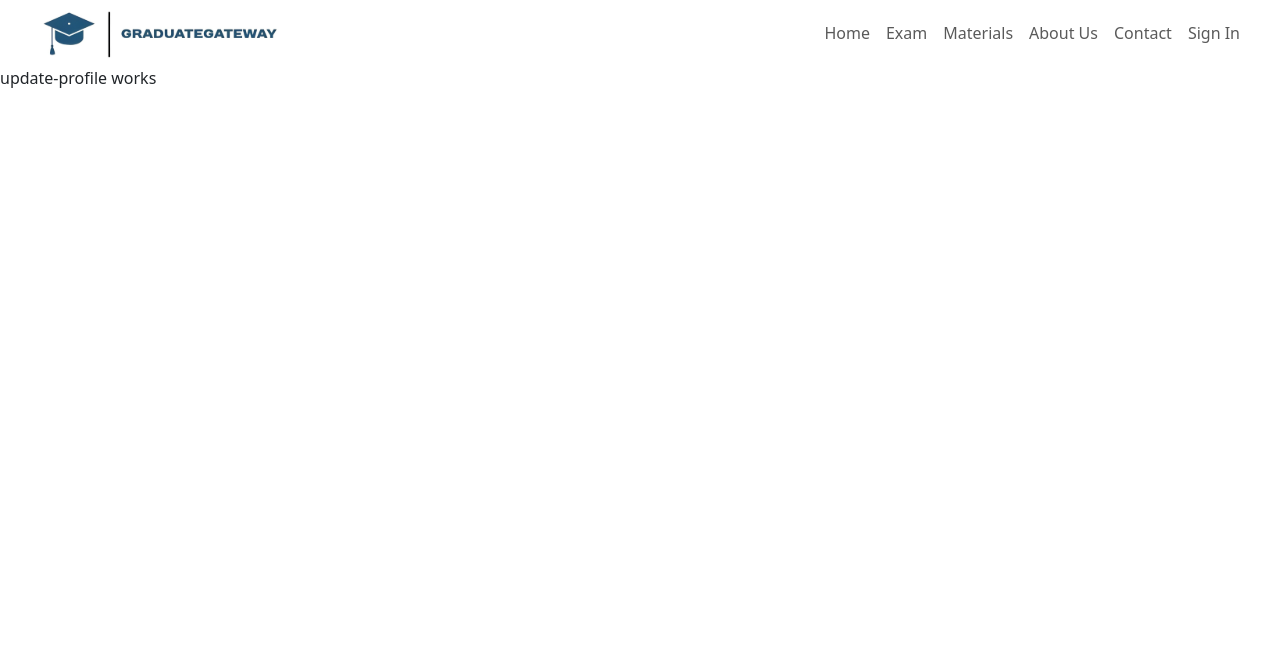
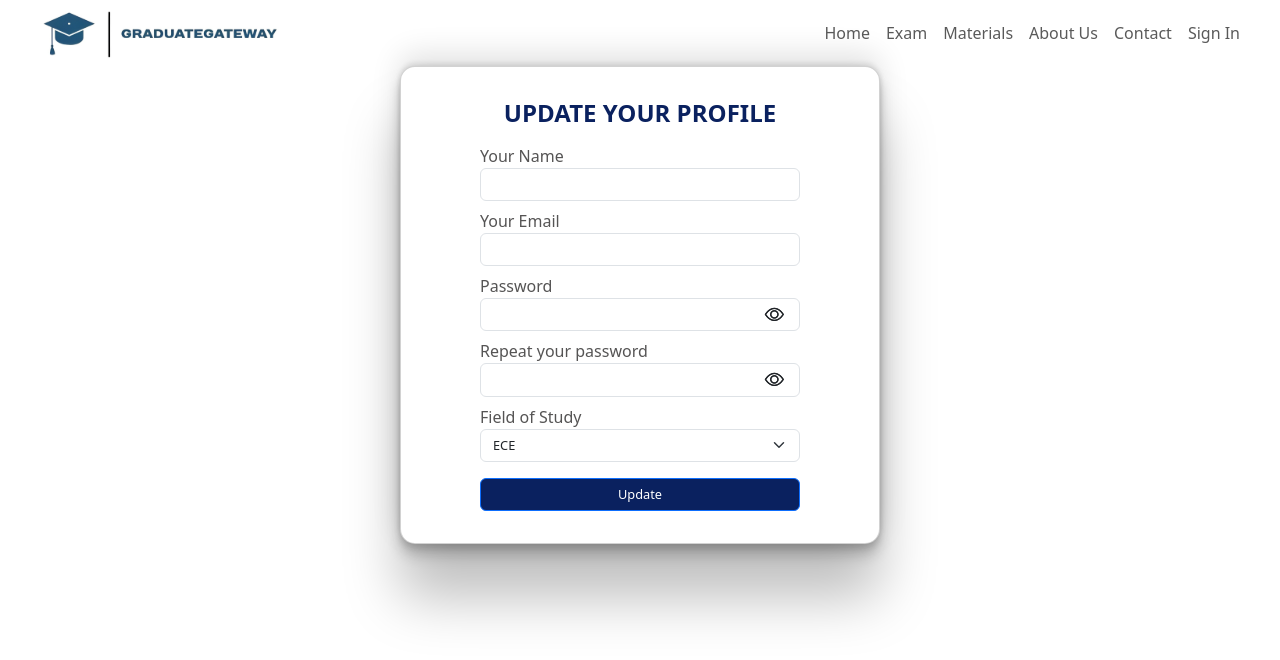
Before and after one commit to FitsumMehari/semesterProjectNew, an Angular app in the folder app/exitExam/: page /update-profile in a window 1280 px wide. Shown: the top 660 px of the page. Built offline with nearby package versions, Linux system fonts and the light colour scheme.

Commit message:
finish ui

```diff
--- a/app/exitExam/src/app/user/pages/update-profile/update-profile.component.css
+++ b/app/exitExam/src/app/user/pages/update-profile/update-profile.component.css
@@ -0,0 +1,69 @@
+.page {
+    display: flex;
+    justify-content: center;
+    align-items: center;
+}
+
+.form {
+    padding: 1rem;
+    box-shadow: rgba(0, 0, 0, 0.25) 0px 54px 55px, rgba(0, 0, 0, 0.12) 0px -12px 30px, rgba(0, 0, 0, 0.12) 0px 4px 6px, rgba(0, 0, 0, 0.17) 0px 12px 13px, rgba(0, 0, 0, 0.09) 0px -3px 5px;
+    width: 30rem;
+    display: flex;
+    justify-content: center;
+    align-items: center;
+    flex-direction: column;
+}
+
+form {
+    display: flex;
+    justify-content: center;
+    align-items: start;
+    flex-direction: column;
+}
+
+input,
+label {
+    color: #555454;
+}
+
+input,
+select,
+option,
+button {
+    font-size: 0.8rem;
+    width: 20rem;
+}
+
+button {
+    background-color: #0A215F;
+}
+
+button:hover {
+    background-color: rgb(67, 67, 250);
+}
+
+.form-title {
+    color: #0A215F;
+    font-weight: 700;
+}
+
+.login-link u {
+    color: #0A215F;
+}
+
+.login-link u:hover {
+    color: rgb(67, 67, 250);
+}
+
+.password-field,
+.confirm-password-field {
+    position: relative;
+}
+
+.eye-icon {
+    position: absolute;
+    right: 1rem;
+    top: 46%;
+    font-size: 1.2rem;
+    cursor: pointer;
+}
--- a/app/exitExam/src/app/user/pages/update-profile/update-profile.component.html
+++ b/app/exitExam/src/app/user/pages/update-profile/update-profile.component.html
@@ -1 +1,49 @@
-<p>update-profile works</p>
+<div class="container page">
+    <div class="form card" style="border-radius: 15px">
+        <div class="card-body">
+            <h2 class="text-uppercase fs-4 text-center mb-3 form-title">
+                Update your profile
+            </h2>
+
+            <form>
+                <div class="form-outline mb-2">
+                    <label class=" " for="username">Your Name</label>
+                    <input type="text" id="username" class="form-control" />
+                </div>
+
+                <div class="form-outline mb-2">
+                    <label class="" for="email">Your Email</label>
+                    <input type="email" id="email" class="form-control" />
+                </div>
+
+                <div class="password-field form-outline mb-2">
+                    <label class="" for="password">Password</label>
+                    <input type="password" id="password" class="form-control" />
+                    <i (click)="togglePassword('password')" class="eye-icon bi bi-eye"></i>
+                    <i (click)="togglePassword('password')" class="eye-icon bi bi-eye"></i>
+                </div>
+
+                <div class="confirm-password-field form-outline mb-2">
+                    <label class=" " for="confirm-password">Repeat your password</label>
+                    <input type="password" id="confirm-password" class="form-control" />
+                    <i (click)="togglePassword('confirm-password')" class="eye-icon bi bi-eye"></i>
+                    <i (click)="togglePassword('confirm-password')" class="eye-icon bi bi-eye"></i>
+                </div>
+
+                <div class="form-outline mb-2">
+                    <label class=" " for="field-of-study">Field of Study</label>
+                    <select id="field-of-study" class="form-control form-select">
+          <option class="form-control" value="">ECE</option>
+          <option class="form-control" value="">ECE</option>
+        </select>
+                </div>
+
+                <div class="mt-2">
+                    <button type="button " class="btn btn-primary">Update</button>
+                </div>
+
+
+            </form>
+        </div>
+    </div>
+</div>
```
